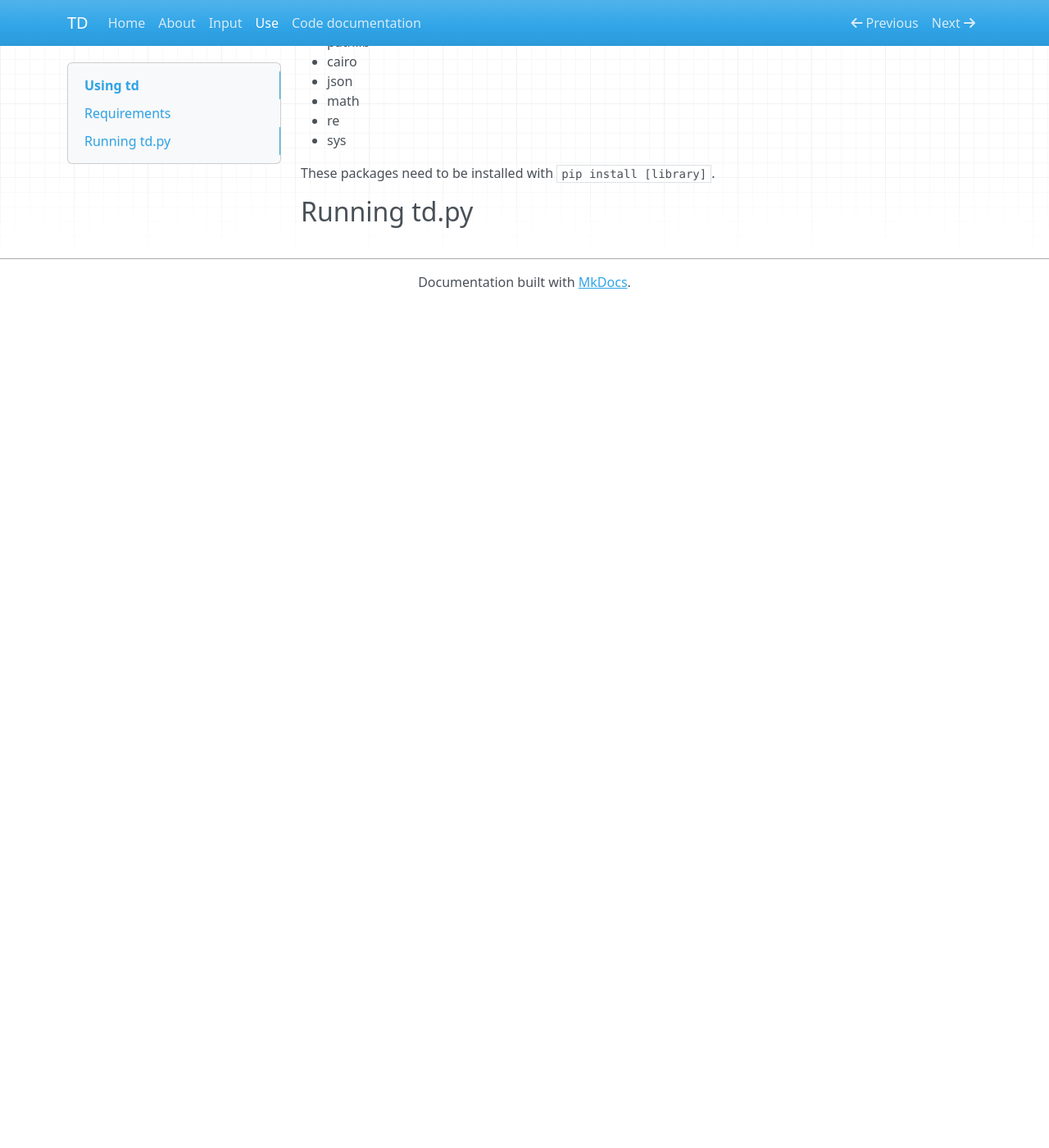
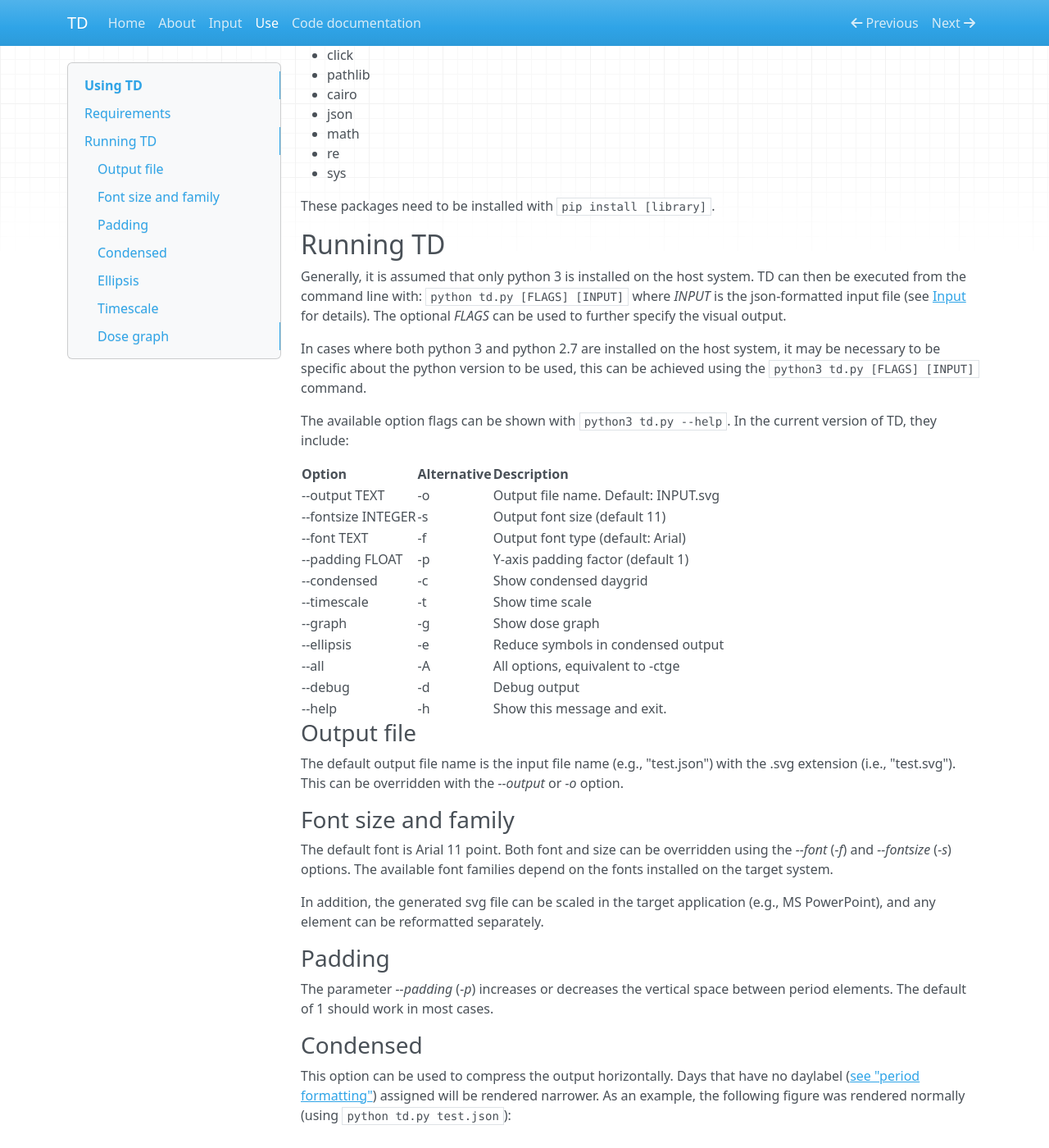
Before and after one commit to rstrotmann/td, an MkDocs documentation site: the page built from docs/use.md, in a window 1280 px wide and 1400 px high, scrolled down 270 px. Shown: the whole window at 82% size. Built offline with MkDocs 1.6.1, drawn with Linux system fonts in a browser that asks for light colours; nearby versions of some CDN libraries; before the commit the page ends 900 px from its top, so only the background shows below that; some of the changed text lies outside the part shown.

Commit message:
extended documentation

```diff
--- a/docs/use.md
+++ b/docs/use.md
@@ -1,10 +1,12 @@
-# Using td
+# Using TD
 
 This gives an overview on how to run the td tool from the command line.
 
 ## Requirements
 
-Td.py is written in python 3. In order to run the tool on your system, python 3 needs to be installed. In addition, td.py makes use of the below libraries:
+TD is written in python 3. In order to run the tool on your system, python 3 must be installed. You can find out which version of python is installed (or is the default) on your system with `python --version`.
+
+In addition, td.py makes use of the below libraries:
 
 * click
 * pathlib
@@ -16,4 +18,79 @@ Td.py is written in python 3. In order to run the tool on your system, python 3
 
 These packages need to be installed with `pip install [library]`.
 
-## Running td.py
+## Running TD
+
+
+Generally, it is assumed that only python 3 is installed on the host system. TD can then be executed from the command line with: `python td.py [FLAGS] [INPUT]` where _INPUT_ is the json-formatted input file (see [Input](input.md) for details). The optional _FLAGS_ can be used to further specify the visual output.
+
+In cases where both python 3 and python 2.7 are installed on the host system, it may be necessary to be specific about the python version to be used, this can be achieved using the `python3 td.py [FLAGS] [INPUT]` command.
+
+The available option flags can be shown with `python3 td.py --help`. In the current version of TD, they include:
+
+| Option| Alternative | Description |
+| -- | -- | -- |
+| --output TEXT      | -o | Output file name. Default: INPUT.svg |
+| --fontsize INTEGER | -s | Output font size (default 11) |
+| --font TEXT        | -f | Output font type (default: Arial) |
+| --padding FLOAT    | -p | Y-axis padding factor (default 1) |
+| --condensed        | -c | Show condensed daygrid |
+| --timescale        | -t | Show time scale |
+| --graph            | -g | Show dose graph |
+| --ellipsis         | -e | Reduce symbols in condensed output |
+| --all              | -A | All options, equivalent to -ctge |
+| --debug            | -d | Debug output |
+| --help             | -h | Show this message and exit. |
+
+### Output file
+
+The default output file name is the input file name (e.g., "test.json") with the .svg extension (i.e., "test.svg"). This can be overridden with the _--output_ or _-o_ option.
+
+### Font size and family
+
+The default font is Arial 11 point. Both font and size can be overridden using the _--font_ (_-f_) and _--fontsize_ (_-s_) options. The available font families depend on the fonts installed on the target system.
+
+In addition, the generated svg file can be scaled in the target application (e.g., MS PowerPoint), and any element can be reformatted separately.
+
+### Padding
+
+The parameter _--padding_ (_-p_) increases or decreases the vertical space between period elements. The default of 1 should work in most cases.
+
+### Condensed
+
+This option can be used to compress the output horizontally. Days that have no daylabel ([see "period formatting"](input.md#period-formatting)) assigned will be rendered narrower. As an example, the following figure was rendered normally (using `python td.py test.json`):
+
+![](normal.svg)
+
+The below version was rendered with the _--condensed_ option (`python td.py --condensed test.json`):
+
+![](condensed.svg)
+
+### Ellipsis
+
+In addition to condensed output, daily recurring procedure symbols that visually clutter the output can be reduced using the _--ellipsis_ or _-e_ option. This is only done for days that have no daylabel.
+
+The below version was rendered using `python td.py -ce test.json` for a combination of condensed and ellipsis output:
+
+![](ellipsis.svg)
+
+### Timescale
+
+Procedures that have exact time information included in the input file, e.g., PK samplings (see ["exact procedure times"](input.md#exact-procedure-times)), can be displayed with an inset figure underneath that shows the timescale detail.
+
+The following output was generated using the `python td.py --condensed --timescale test.json` command:
+
+![](timescale.svg)
+
+Note that that there must be the `"timescale": "show"` line included in the json input file for this procedure (see ["exact procedure times"](input.md#exact-procedure-times)).
+
+For visual clarity, display of a timescale should be limited to the last element (the one at the bottom) of a trial design visualization.
+
+### Dose graph
+
+In cases where intraindividual dose escalation is applied, e.g., to phase in or out a drug, a small dose graph can be shown underneath the respective administration symbols to indicate the dose over time.
+
+A prerequisite is that the respective dosing information is included per day in the input file (see ["input"](input.md#exact-dose-information)).
+
+The following output was created using the `python td.py --condensed --graph test.json` command to include a dose graph for carbamazepine:
+
+![](graph.svg)
--- a/mkdocs.yml
+++ b/mkdocs.yml
@@ -6,6 +6,10 @@ nav:
   - Use: use.md
   - Code documentation: td.md
 
+theme:
+  name: mkdocs
+  navigation_depth: 3
+
 plugins:
   - mkdocstrings:
 
@@ -13,3 +17,4 @@ markdown_extensions:
   - admonition
 
 #theme: readthedocs
+copyright: Rainer Strotmann, Jan-2022
```
Also changed, not shown: docs/index.md (+1 -1 lines), docs/input.md (+41 -5 lines), compressed.svg (added), docs/condensed.svg (added), docs/ellipsis.svg (added), docs/graph.svg (added), docs/normal.svg (added), docs/timescale.svg (added), ellipsis.svg (added), graph.svg (added), ms0044.svg, ms0053.svg, ms201618-0003.svg, normal.svg (added), 1 more files, 2 other files.
